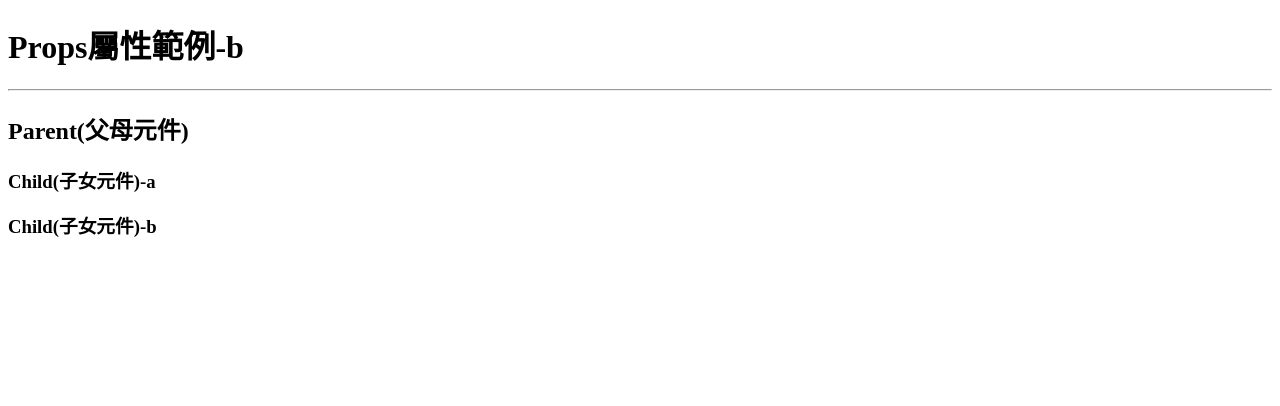
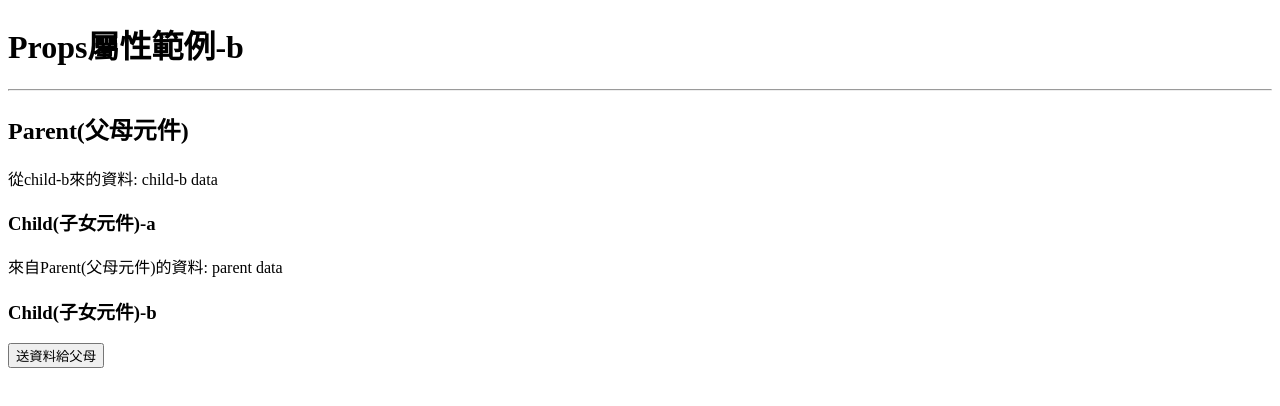
Before and after one commit to eyesofkids/react-mli-com, a Next.js app in the folder course/: page /ch-05-props/pc-b in a window 1280 px wide. Shown: the top 406 px of the page. Built offline with nearby package versions, Linux system fonts and the light colour scheme.

Commit message:
Props屬性範例-b_p到c_c到p關係

```diff
--- a/course/app/ch-05-props/pc-b/_components/child-a.js
+++ b/course/app/ch-05-props/pc-b/_components/child-a.js
@@ -1,9 +1,10 @@
 'use client'
 
-export default function ChildA(props) {
+export default function ChildA({ pData = '' }) {
   return (
     <>
       <h3>Child(子女元件)-a</h3>
+      <p>來自Parent(父母元件)的資料: {pData}</p>
     </>
   )
 }
--- a/course/app/ch-05-props/pc-b/_components/child-b.js
+++ b/course/app/ch-05-props/pc-b/_components/child-b.js
@@ -1,9 +1,25 @@
 'use client'
 
-export default function ChildB(props) {
+import { useState, useEffect } from 'react'
+
+export default function ChildB({ setDataFromChild = () => {} }) {
+  const [cData, setCData] = useState('child-b data')
+
+  // 在一開始呈現時呼叫回送資料的函式
+  useEffect(() => {
+    setDataFromChild(cData)
+  }, [])
+
   return (
     <>
       <h3>Child(子女元件)-b</h3>
+      <button
+        onClick={() => {
+          setDataFromChild(cData)
+        }}
+      >
+        送資料給父母
+      </button>
     </>
   )
 }
--- a/course/app/ch-05-props/pc-b/_components/parent.js
+++ b/course/app/ch-05-props/pc-b/_components/parent.js
@@ -1,14 +1,24 @@
 'use client'
+
+import { useState } from 'react'
 
 import ChildA from './child-a'
 import ChildB from './child-b'
 
 export default function Parent() {
+  const [pData, setPData] = useState('parent data')
+
+  // 特別定義一組狀態，準備讓child-b送回資料
+  const [dataFromChild, setDataFromChild] = useState('')
+
   return (
     <>
       <h2>Parent(父母元件)</h2>
-      <ChildA />
-      <ChildB />
+      <p>從child-b來的資料: {dataFromChild}</p>
+      {/* P -> C */}
+      <ChildA pData={pData} />
+      {/* C -> P */}
+      <ChildB setDataFromChild={setDataFromChild} />
     </>
   )
 }
```
